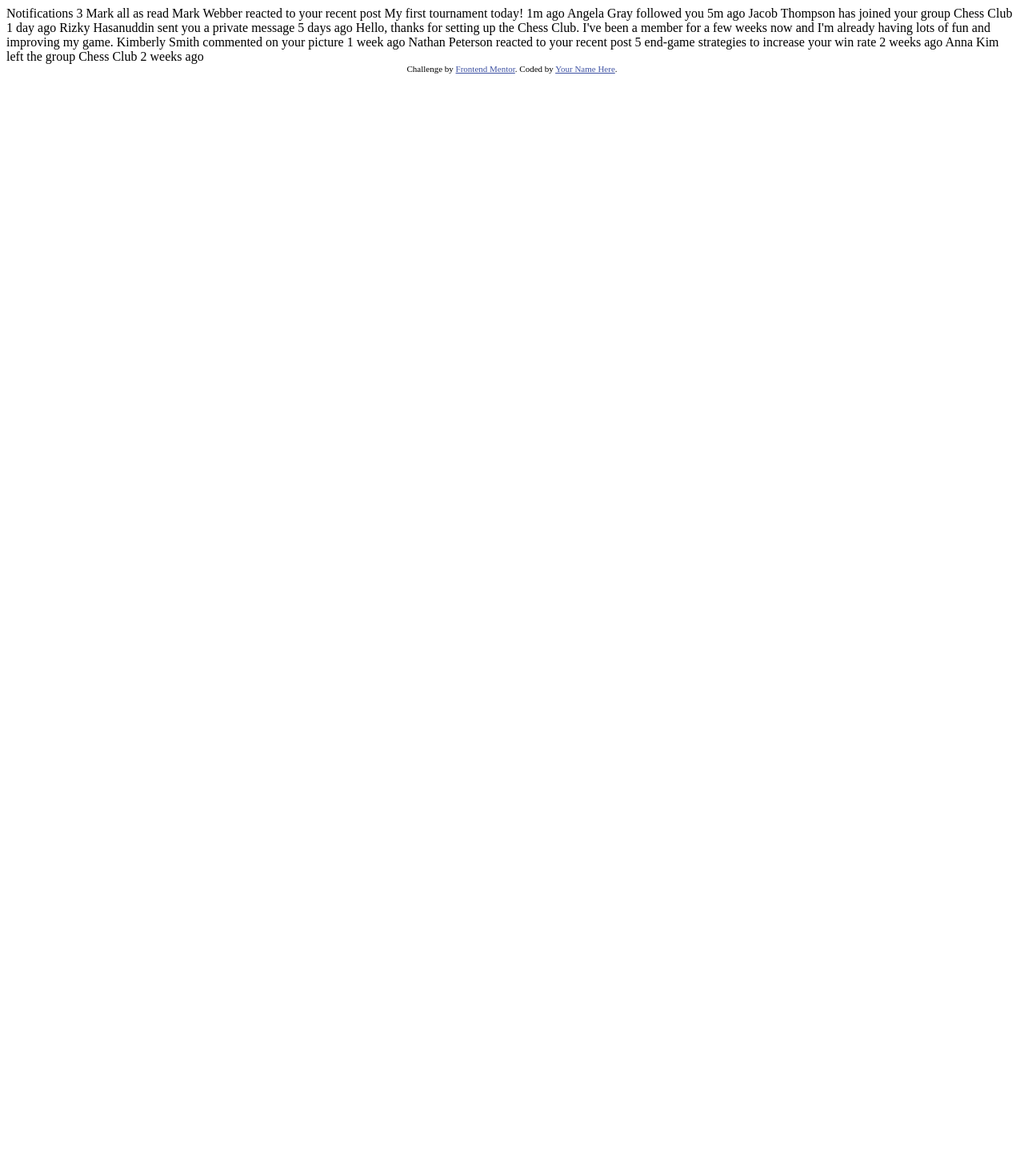
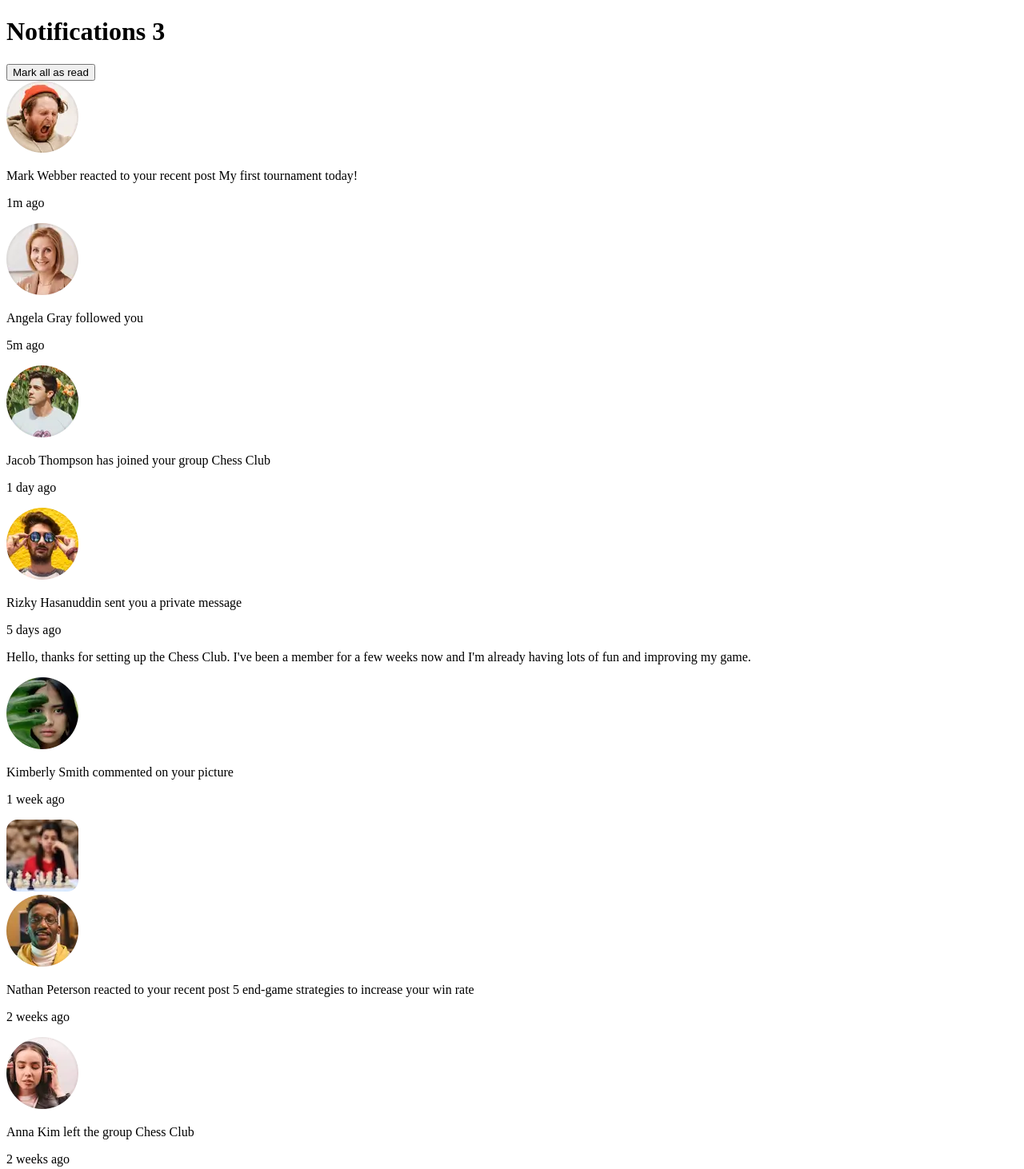
Before and after one commit to JohnMwendwa/notifications-page, a plain HTML site: page index.html in a window 1280 px wide. Shown: the whole page at 80% size. Before the commit the page ends 800 px from the top, so only its background shows below. Drawn offline with Linux system fonts and the light colour scheme.

Commit message:
Add markup

```diff
--- a/index.html
+++ b/index.html
@@ -1,51 +1,149 @@
 <!DOCTYPE html>
 <html lang="en">
   <head>
-  <meta charset="UTF-8">
-  <meta name="viewport" content="width=device-width, initial-scale=1.0"> <!-- displays site properly based on user's device -->
+    <meta charset="UTF-8" />
+    <meta name="viewport" content="width=device-width, initial-scale=1.0" />
+    <!-- displays site properly based on user's device -->
 
-  <link rel="icon" type="image/png" sizes="32x32" href="./assets/images/favicon-32x32.png">
+    <link
+      rel="icon"
+      type="image/png"
+      sizes="32x32"
+      href="./assets/images/favicon-32x32.png"
+    />
 
     <title>Frontend Mentor | Notifications page</title>
-
-  <!-- Feel free to remove these styles or customise in your own stylesheet 👍 -->
-  <style>
-    .attribution { font-size: 11px; text-align: center; }
-    .attribution a { color: hsl(228, 45%, 44%); }
-  </style>
   </head>
   <body>
-
-  Notifications 3
-
-  Mark all as read
-
-  Mark Webber reacted to your recent post My first tournament today!
-  1m ago
-
-  Angela Gray followed you
-  5m ago
-
-  Jacob Thompson has joined your group Chess Club
-  1 day ago
-
-  Rizky Hasanuddin sent you a private message
-  5 days ago
-  Hello, thanks for setting up the Chess Club. I've been a member for a few weeks now and
-  I'm already having lots of fun and improving my game.
-
-  Kimberly Smith commented on your picture
-  1 week ago
-
-  Nathan Peterson reacted to your recent post 5 end-game strategies to increase your win rate
-  2 weeks ago
-
-  Anna Kim left the group Chess Club
-  2 weeks ago
-
-  <div class="attribution">
-    Challenge by <a href="https://www.frontendmentor.io?ref=challenge" target="_blank">Frontend Mentor</a>.
-    Coded by <a href="#">Your Name Here</a>.
+    <main>
+      <div class="card">
+        <div class="header">
+          <h1>Notifications <span class="counter">3</span></h1>
+          <button>Mark all as read</button>
         </div>
+        <div class="notifications">
+          <div class="notification unread">
+            <div class="icon">
+              <img
+                src="assets/images/avatar-mark-webber.webp"
+                alt="avatar of mark webber"
+              />
+            </div>
+            <div class="content">
+              <p>
+                <span class="username">Mark Webber</span> reacted to your recent
+                post <span class="bold"> My first tournament today!</span>
+                <span class="unread__dot"></span>
+              </p>
+              <p class="time">1m ago</p>
+            </div>
+          </div>
+          <div class="notification unread">
+            <div class="icon">
+              <img
+                src="assets/images/avatar-angela-gray.webp"
+                alt="avatar of angela gray"
+              />
+            </div>
+            <div class="content">
+              <p>
+                <span class="username">Angela Gray</span> followed you
+                <span class="unread__dot"></span>
+              </p>
+              <p class="time">5m ago</p>
+            </div>
+          </div>
+          <div class="notification unread">
+            <div class="icon">
+              <img
+                src="assets/images/avatar-jacob-thompson.webp"
+                alt="avatar of jacob thompson"
+              />
+            </div>
+            <div class="content">
+              <p>
+                <span class="username">Jacob Thompson</span> has joined your
+                group <span class="bold">Chess Club</span>
+                <span class="unread__dot"></span>
+              </p>
+              <p class="time">1 day ago</p>
+            </div>
+          </div>
+          <div class="notification">
+            <div class="icon">
+              <img
+                src="assets/images/avatar-rizky-hasanuddin.webp"
+                alt="avatar of rizky hasanuddin"
+              />
+            </div>
+            <div class="content">
+              <p>
+                <span class="username">Rizky Hasanuddin</span> sent you a
+                private message
+              </p>
+              <p class="time">5 days ago</p>
+              <div class="message">
+                <p>
+                  Hello, thanks for setting up the Chess Club. I've been a
+                  member for a few weeks now and I'm already having lots of fun
+                  and improving my game.
+                </p>
+              </div>
+            </div>
+          </div>
+          <div class="notification">
+            <div class="icon">
+              <img
+                src="assets/images/avatar-kimberly-smith.webp"
+                alt="avatar of kimberly smith"
+              />
+            </div>
+            <div class="content">
+              <p>
+                <span class="username">Kimberly Smith</span> commented on your
+                picture
+              </p>
+              <p class="time">1 week ago</p>
+            </div>
+            <div class="picture">
+              <img src="assets/images/image-chess.webp" alt="chess board" />
+            </div>
+          </div>
+          <div class="notification">
+            <div class="icon">
+              <img
+                src="assets/images/avatar-nathan-peterson.webp"
+                alt="avatar of nathan peterson"
+              />
+            </div>
+            <div class="content">
+              <p>
+                <span class="username">Nathan Peterson</span> reacted to your
+                recent post
+                <span class="bold"
+                  >5 end-game strategies to increase your win rate</span
+                >
+              </p>
+              <p class="time">2 weeks ago</p>
+            </div>
+          </div>
+          <div class="notification">
+            <div class="icon">
+              <img
+                src="assets/images/avatar-anna-kim.webp"
+                alt="avatar of anna kim"
+              />
+            </div>
+            <div class="content">
+              <p>
+                <span class="username">Anna Kim</span> left the group
+                <span class="bold">Chess Club</span>
+              </p>
+              <p class="time">2 weeks ago</p>
+            </div>
+          </div>
+        </div>
+      </div>
+    </main>
   </body>
 </html>
```
Lines whose indentation alone changed are shown as unchanged.
